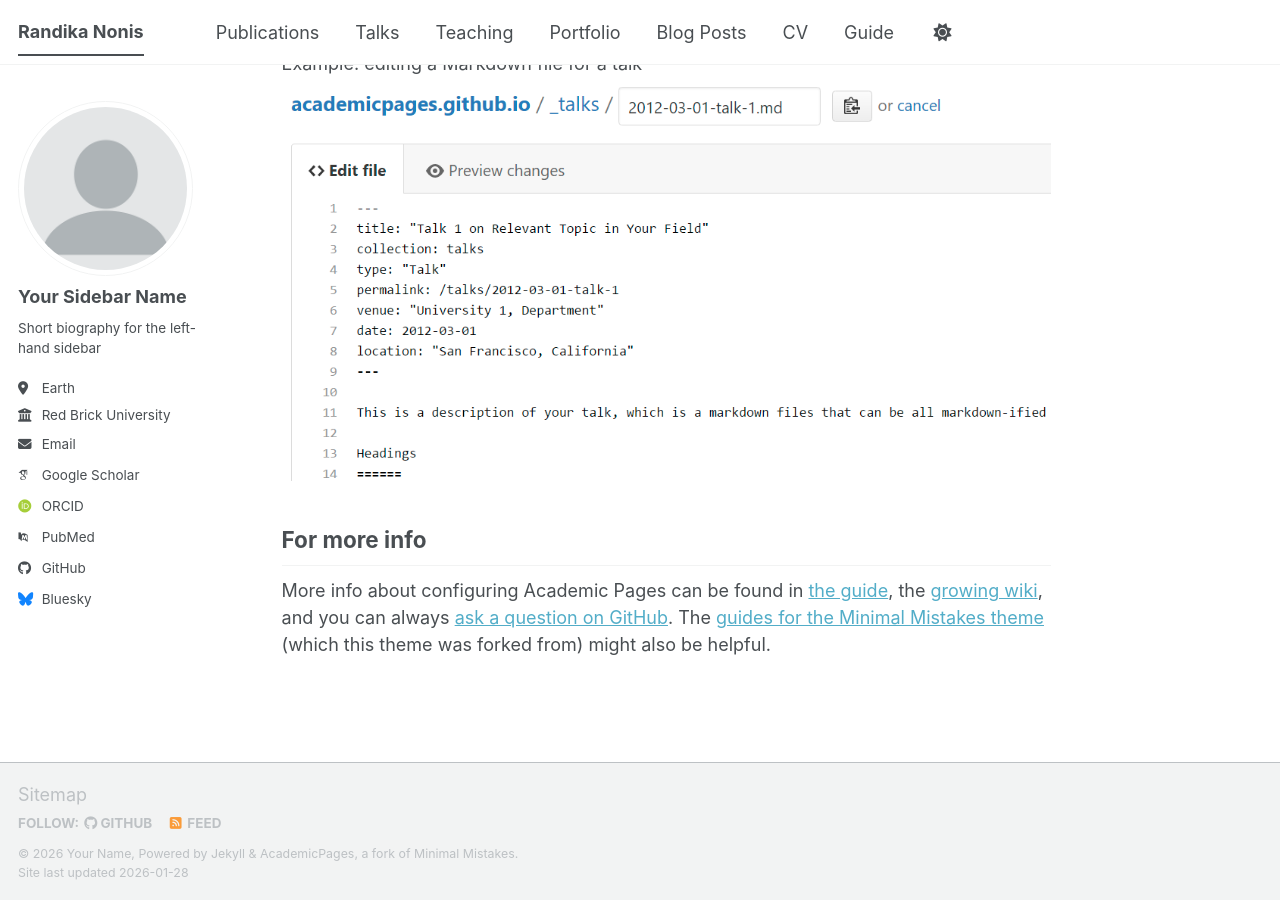
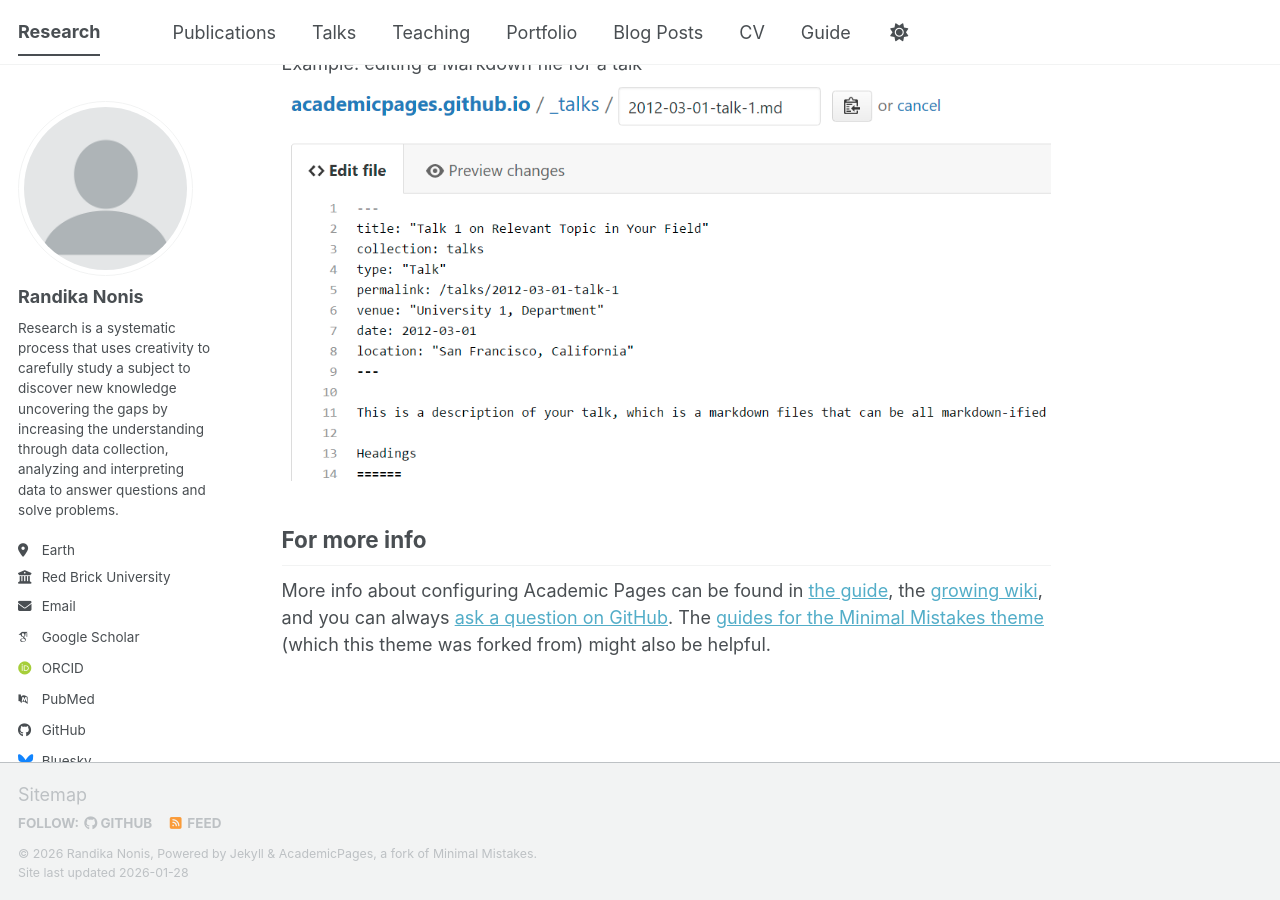
Before and after one commit to randy8891/academic, a Jekyll site: the page built from _pages/about.md, in a window 1280 px wide and 900 px high, scrolled down 2720 px. Built offline with Jekyll 4.4.1, drawn with Linux system fonts in a browser that asks for light colours; some web fonts are replaced; a script bundle is joined from its source files by our own code; library files that are not in the unit come from our copies.

Commit message:
Update _config.yml

```diff
--- a/_config.yml
+++ b/_config.yml
@@ -9,9 +9,9 @@
 # Basic Site Settings
 locale                   : "en-US"
 site_theme               : "default" # The available themes options are "default", "air", "sunrise", "mint", "dirt" and "contrast"
-title                    : "Randika Nonis"
+title                    : "Research"
 title_separator          : "-"
-name                     : &name "Your Name"
+name                     : &name "Randika Nonis"
 description              : &description "Your Name's academic portfolio"   # Update this with a general description of your site, this is the default if not overridden by a page
 url                      : https://academicpages.github.io # The base hostname & protocol for your site e.g. "https://[your GitHub username].github.io",
                                                            # or if you already have some other page hosted on Github then use "https://[your GitHub username].github.io/[Your Repo Name]"
@@ -24,13 +24,13 @@ repository               : "academicpages/academicpages.github.io"
 author:
   # Biographic information
   avatar           : "profile.png"
-  name             : "Your Sidebar Name"
+  name             : "Randika Nonis"
   pronouns         : # example: "she/her"
-  bio              : "Short biography for the left-hand sidebar"
+  bio              : "Research is a systematic process that uses creativity to carefully study a subject to discover new knowledge uncovering the gaps by increasing the understanding through data collection, analyzing and interpreting data to answer questions and solve problems."
   location         : "Earth"
   employer         : "Red Brick University"
   uri              : # URL
-  email            : "none@example.org"
+  email            : "randika.nonis@gmail.com"
 
   # Academic websites
   academia         : # URL
```
